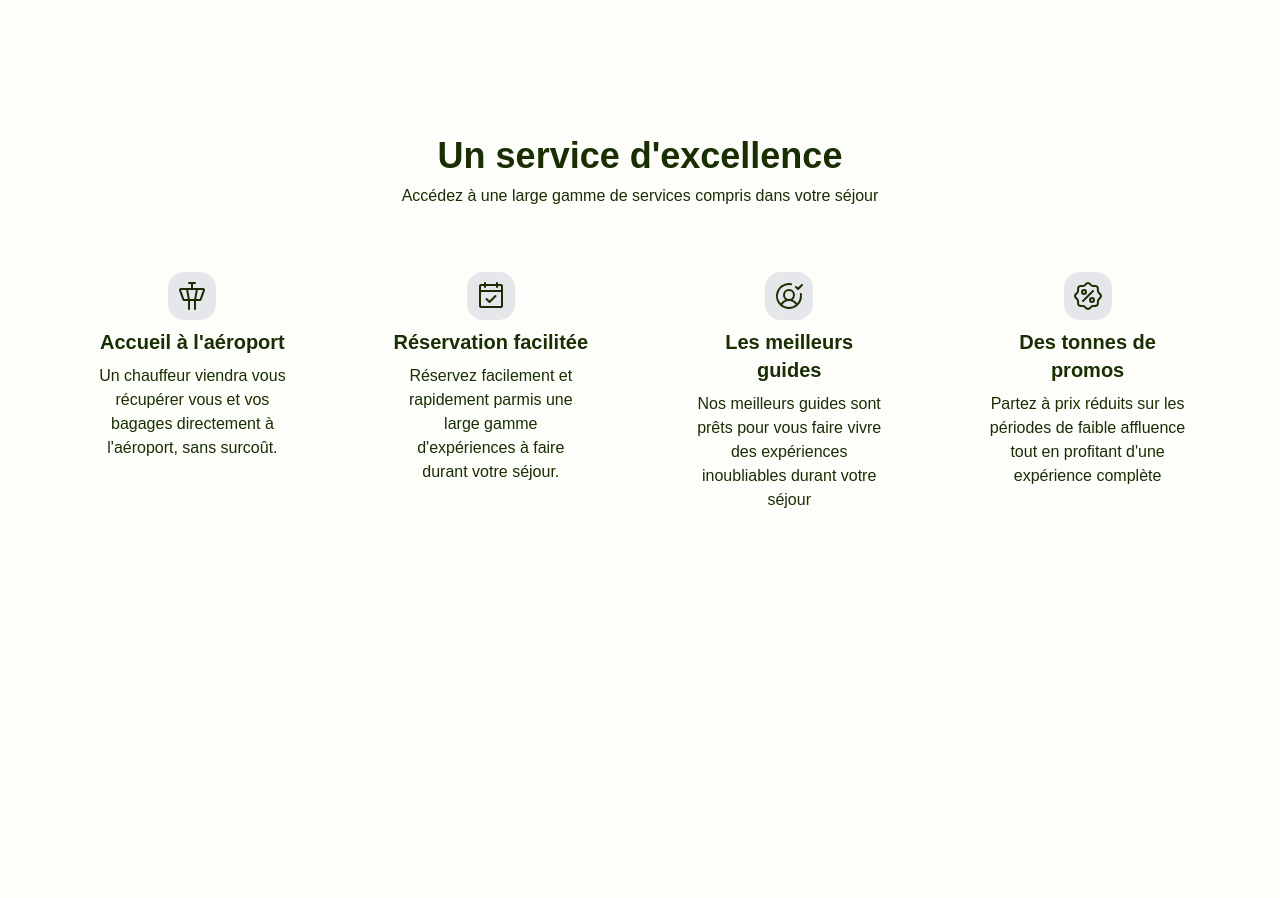
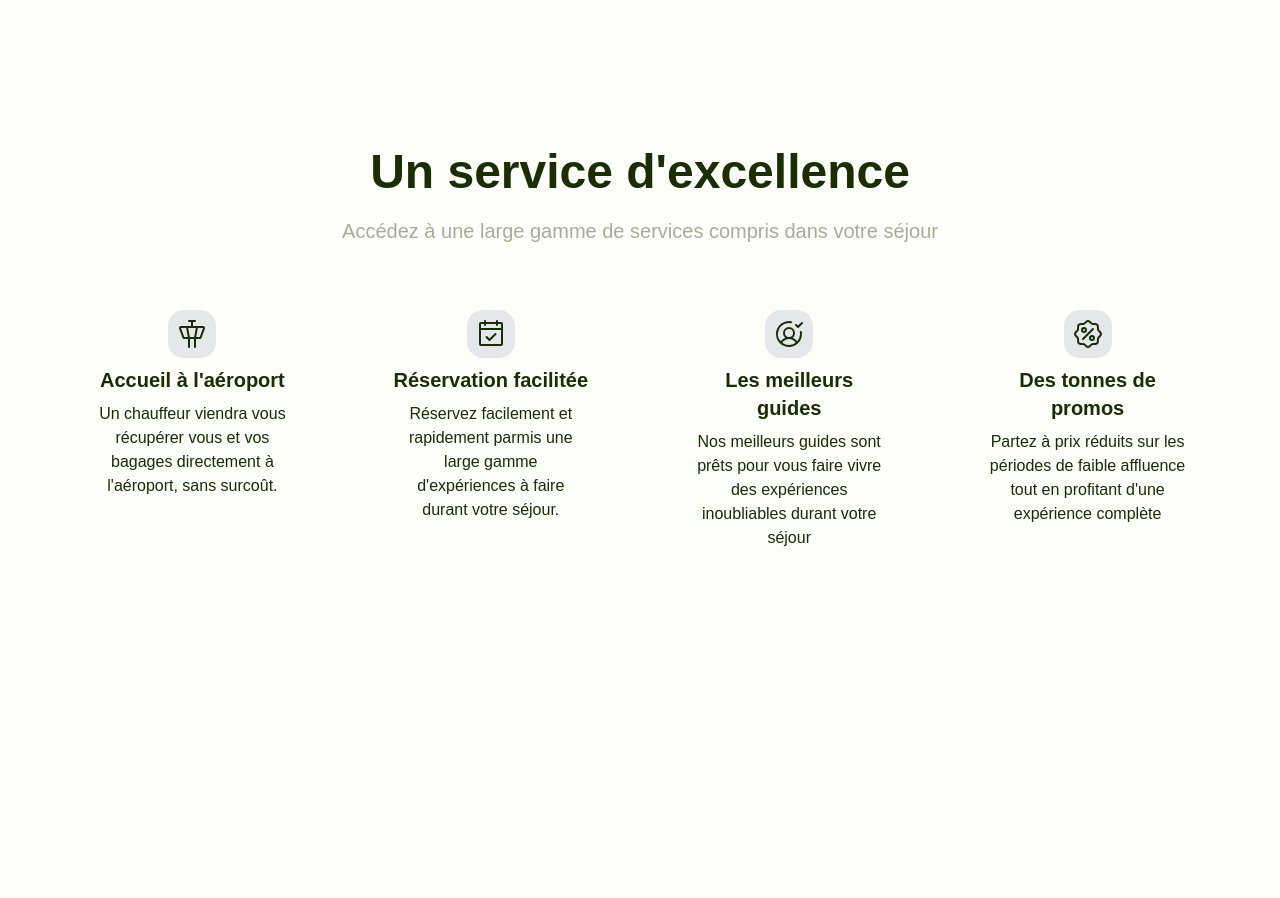
Before and after one commit to ElPotatoCorp/tp-01-tailwindcss, a React (Vite) app: page / in a window 1280 px wide. Shown: the part 900-1798 px from the top of the page. Built offline with nearby package versions, Linux system fonts and the light colour scheme; a web font is replaced by a local one.

Commit message:
Improved heading again

```diff
--- a/src/components/heading.tsx
+++ b/src/components/heading.tsx
@@ -26,11 +26,16 @@ const heading = tv({
       medium: 'font-medium',
       normal: 'font-normal',
     },
+    uppercase: {
+      true: 'uppercase',
+      false: '',
+    },
   },
   defaultVariants: {
     color: 'primary',
     size: 'display',
     weight: 'bold',
+    uppercase: false
   },
 });
 
--- a/src/components/sections/benefits.tsx
+++ b/src/components/sections/benefits.tsx
@@ -1,13 +1,14 @@
 import type { FC } from "react";
 import { BENEFITS } from "../../data/benefits.data";
 import { Benefit } from "../benefit";
+import { Heading } from "../heading";
 
 export const Benefits: FC = function () {
   return (
     <div className="flex flex-col gap-8 my-section">
       <div className="flex flex-col gap-2 text-center">
-        <span className="text-4xl font-semibold">Un service d'excellence</span>
-        <span>Accédez à une large gamme de services compris dans votre séjour</span>
+        <Heading as="h2" size="lg">Un service d'excellence</Heading>
+        <Heading as="span" size="sm" color="secondary" weight="medium">Accédez à une large gamme de services compris dans votre séjour</Heading>
       </div>
 
       <div className="flex flex-row justify-evenly">
```
